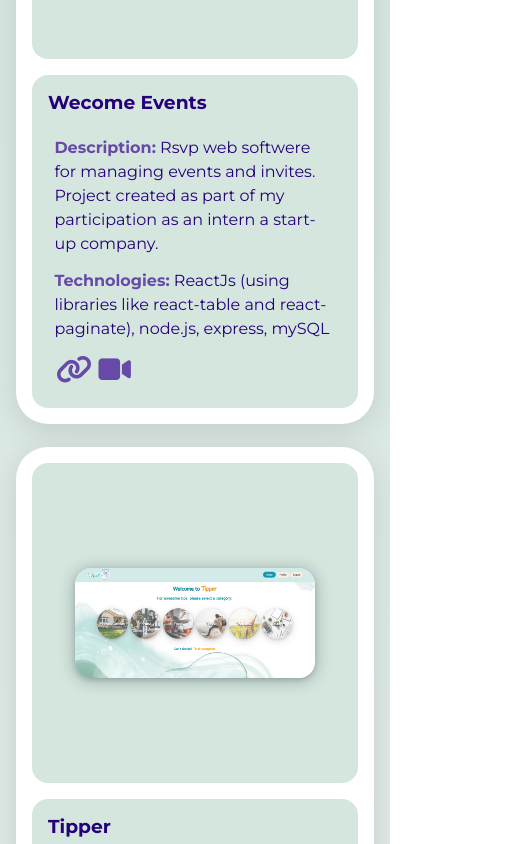
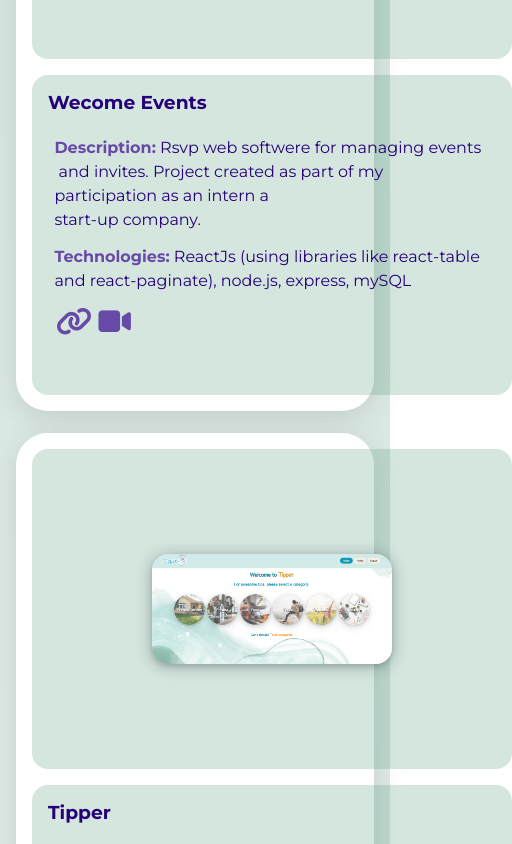
Before and after one commit to LiatPardoGrinbaum/Portfolio, a React (Create React App) app: page / in a window 390 px wide. Shown: the part 2160-3004 px from the top of the page, 512 px wide, since content can reach past the window. Built offline with nearby package versions, Linux system fonts and the light colour scheme; a web font is replaced by a local one.

Commit message:
edited portfolio section style

```diff
--- a/src/Constants/projects.js
+++ b/src/Constants/projects.js
@@ -10,7 +10,7 @@ export const projects = [
   {
     id: 1,
     name: "Wecome Events",
-    description: `Rsvp web softwere for managing events and invites. Project created as part of my participation as an intern a start-up company.`,
+    description: `Rsvp web softwere for managing events \n and invites. Project created as part of my participation as an intern a \nstart-up company.`,
     technologies: "ReactJs (using libraries like react-table and react-paginate), node.js, express, mySQL",
     image: wecome,
     github: "",
--- a/src/components/Portfolio/ProjectDiv.js
+++ b/src/components/Portfolio/ProjectDiv.js
@@ -9,7 +9,7 @@ const ProjectDiv = ({ project }) => {
         </div>
         <div className="project-content">
           <h3>{project.name}</h3>
-          <p className="content-text ">
+          <p className="content-text " style={{ whiteSpace: "break-spaces" }}>
             <span style={{ color: " rgb(103, 73, 168)" }}>
               <strong>Description:</strong>
             </span>{" "}
--- a/src/scss/App.css
+++ b/src/scss/App.css
@@ -444,7 +444,7 @@
   justify-content: center;
   align-items: center;
   padding: 1rem;
-  width: 100%;
+  width: 30rem;
   min-height: 20rem;
   background: rgba(207, 195, 213, 0.558);
   background: rgba(95, 160, 132, 0.268);
@@ -505,7 +505,7 @@
     flex-direction: column;
   }
   #portfolio .portfolio-container .project-box .project-box-inner .project-content {
-    width: 100%;
+    width: 30rem;
   }
 }
 @media (max-width: 500px) {
--- a/src/scss/_portfolio.scss
+++ b/src/scss/_portfolio.scss
@@ -42,7 +42,7 @@
           justify-content: center;
           align-items: center;
           padding: 1rem;
-          width: 100%;
+          width: 30rem;
           min-height: 20rem;
           background: $bg-color-2;
           background: $brightgreen;
@@ -118,7 +118,7 @@
         .project-box-inner {
           flex-direction: column;
           .project-content {
-            width: 100%;
+            width: 30rem;
           }
         }
       }
```
Also changed, not shown: 1 other file (tests, documents, lock files or other folders).
